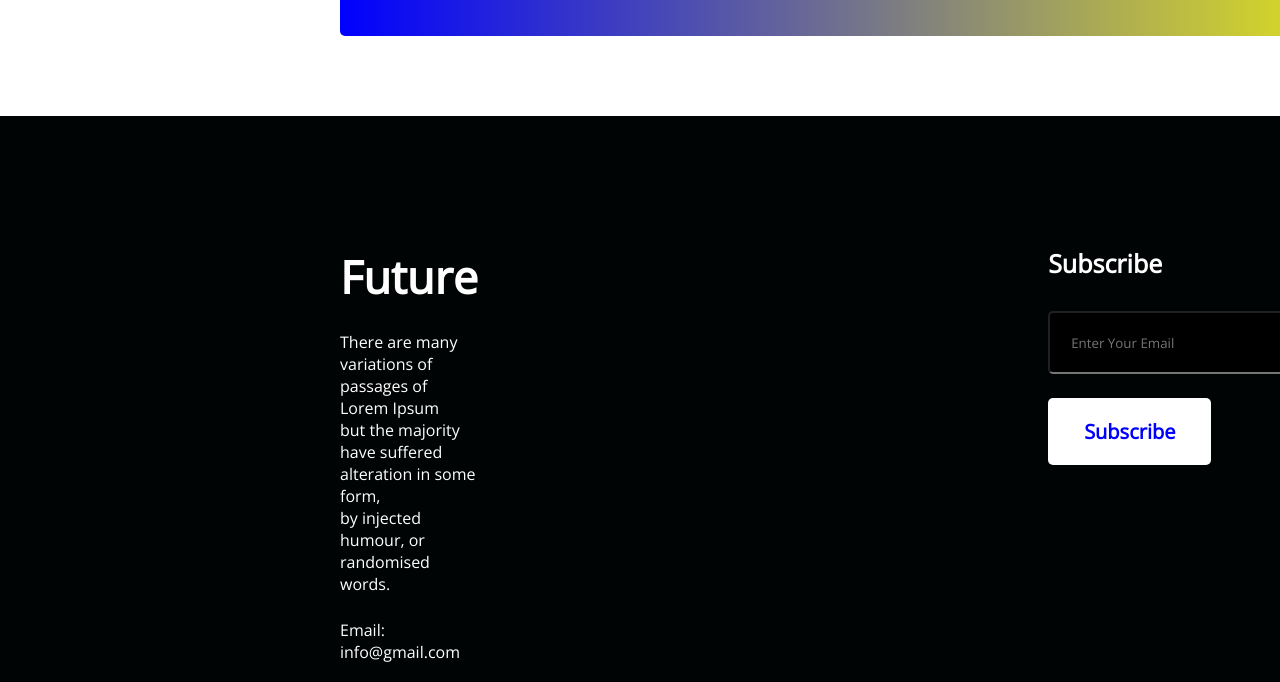
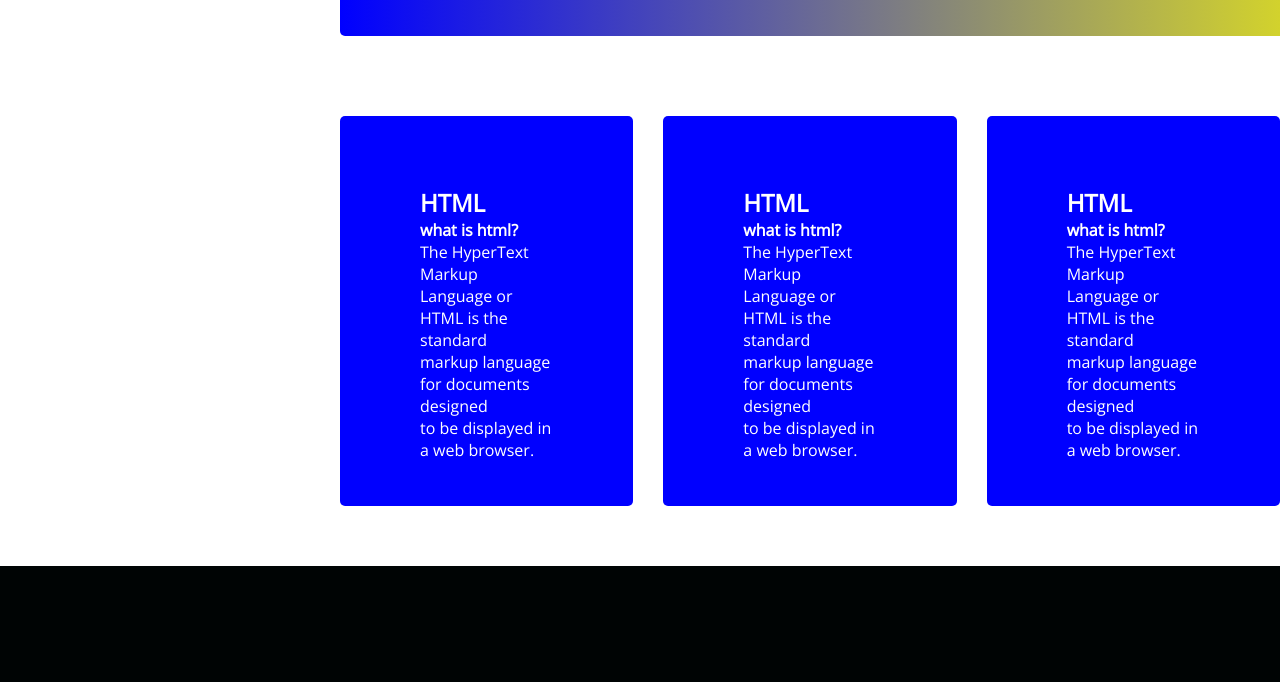
Before and after one commit to Chandan-Chandra-shil/pd-assignment-one, a plain HTML site: page index.html in a window 1280 px wide. Shown: the part 2978-3660 px from the top of the page. Drawn offline with nearby package versions, Linux system fonts and the light colour scheme.

Commit message:
new section complete

```diff
--- a/index.html
+++ b/index.html
@@ -104,6 +104,28 @@
         <button class="lg-button">Call Now</button>
       </div>
     </section>
+    <section class="blog">
+    <div class="blog-item">
+     <h2>HTML</h2>
+      <h4 class="">what is html?</h4>
+      <p class="">The HyperText Markup Language or HTML is the standard <br>markup language for documents designed <br>to be displayed in a web
+      browser. </p>
+    </div>
+    <div class="blog-item">
+     <h2>HTML</h2>
+      <h4 class="">what is html?</h4>
+      <p class="">The HyperText Markup Language or HTML is the standard <br>markup language for documents designed <br>to be displayed in a web
+      browser. </p>
+    </div>
+    <div class="blog-item">
+     <h2>HTML</h2>
+      <h4 class="">what is html?</h4>
+      <p class="">The HyperText Markup Language or HTML is the standard <br>markup language for documents designed <br>to be displayed in a web
+      browser. </p>
+    </div>
+
+
+    </section>
   </main>
   <footer>
   <section class="contact">
--- a/styles/assignment-one.css
+++ b/styles/assignment-one.css
@@ -202,3 +202,22 @@ input{
 
 
 }
+/*  new section styles */
+.blog{
+  display: flex;
+  gap: 30px;
+  padding-left: 340px;
+  padding-bottom: 60px;
+
+}
+.blog-item{
+  color: white;
+  border: none;
+  border-radius: 5px;
+  background: blue;
+  padding: 70px 80px;
+  width: 200px;
+  height: 250px;
+  pa
+
+}
```
Also changed, not shown: images/css.jpg (added), images/html.jpg (added), images/js.jpg (added).
